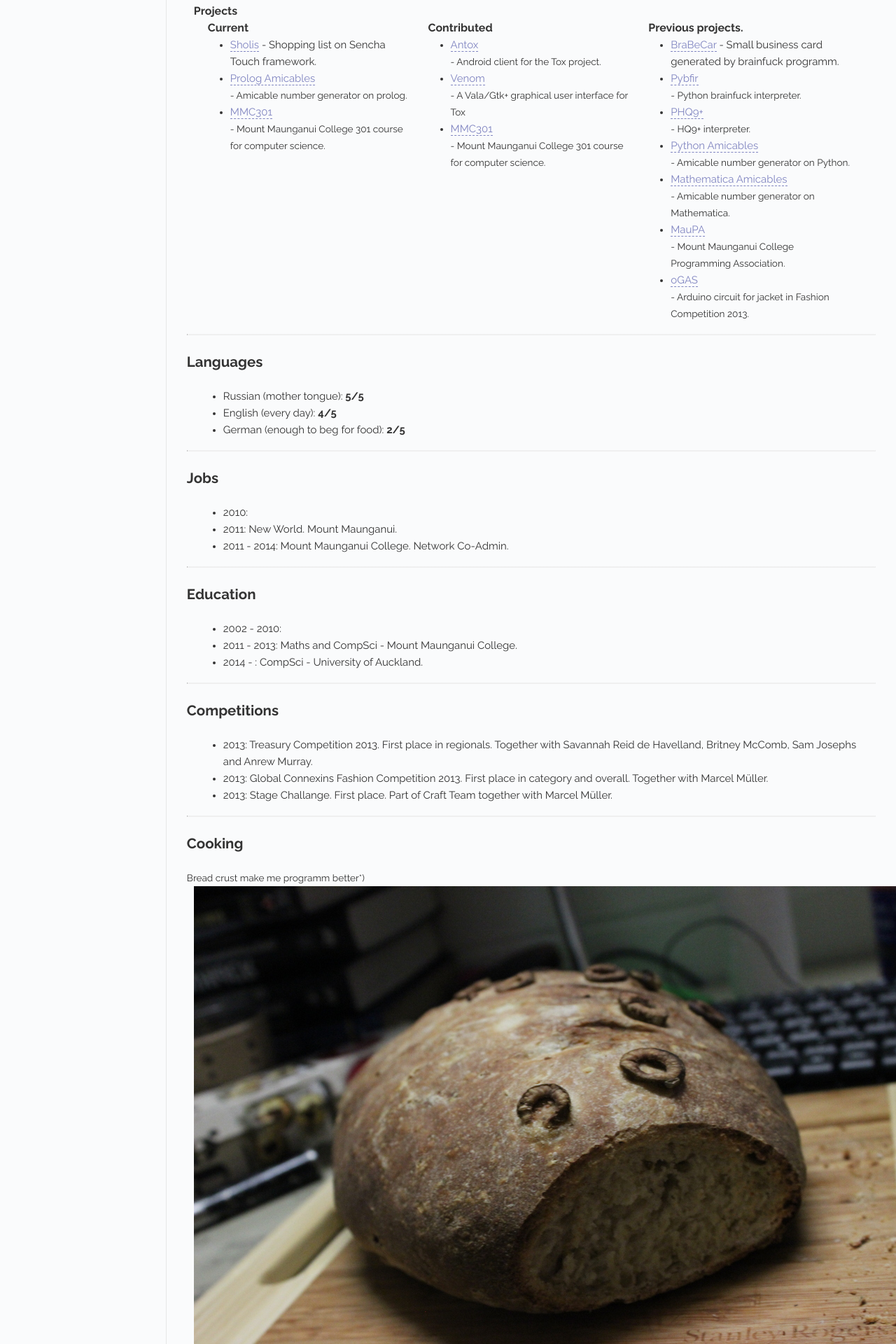
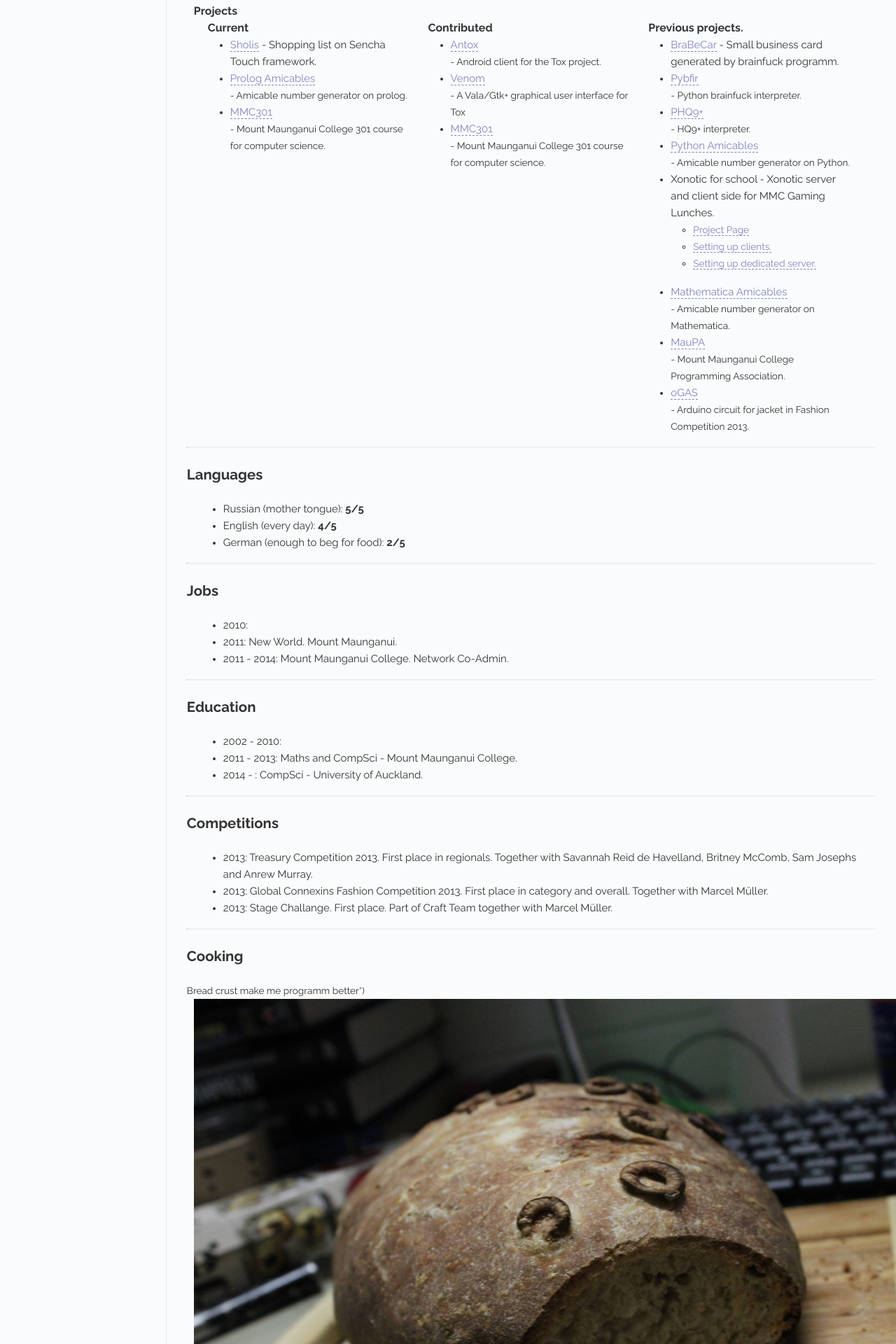
Before and after one commit to herrjemand/herrjemand.github.io, a Jekyll site: the page built from index.html, in a window 1280 px wide. Shown: the part 1031-2951 px from the top of the page at 70% size. Built offline with Jekyll 4.4.1, drawn with Linux system fonts in a browser that asks for light colours; Markdown is read by kramdown in place of the engine named in the settings.

Commit message:
Added another project

```diff
--- a/index.html
+++ b/index.html
@@ -109,6 +109,13 @@ title: Home
 								<li><p><a href="https://github.com/herrniemand/Python__Pybfir_Brainfuck">Pybfir</a></p> - Python brainfuck interpreter.</li>
 								<li><p><a href="https://github.com/herrniemand/Python__HQ9P">PHQ9+</a></p> - HQ9+ interpreter.</li>
 								<li><p><a href="https://github.com/herrniemand/Prolog__Amicables">Python Amicables</a></p> - Amicable number generator on Python.</li>
+								<li><p>Xonotic for school - Xonotic server and client side for MMC Gaming Lunches.</p>
+									<ul>
+										<li><a href="http://maupa.co.nz/our-projects/gaming-lunches/">Project Page</a></li>
+										<li><a href="http://maupa.co.nz/xonotic-fs-part-1/">Setting up clients.</a></li>
+										<li><a href="http://maupa.co.nz/xonotic-fs-part-2/">Setting up dedicated server.</a></li>
+									</ul>
+								</li>
 								<li><p><a href="https://github.com/herrniemand/Mathematica__Amicables">Mathematica Amicables</a></p> - Amicable number generator on Mathematica.</li>
 								<li><p><a href="http://maupa.co.nz/">MauPA</a></p> - Mount Maunganui College Programming Association.</li>
 								<li><p><a href="https://github.com/herrniemand/ARD__oGAS">oGAS</a></p> - Arduino circuit for jacket in Fashion Competition 2013.</li>
```
